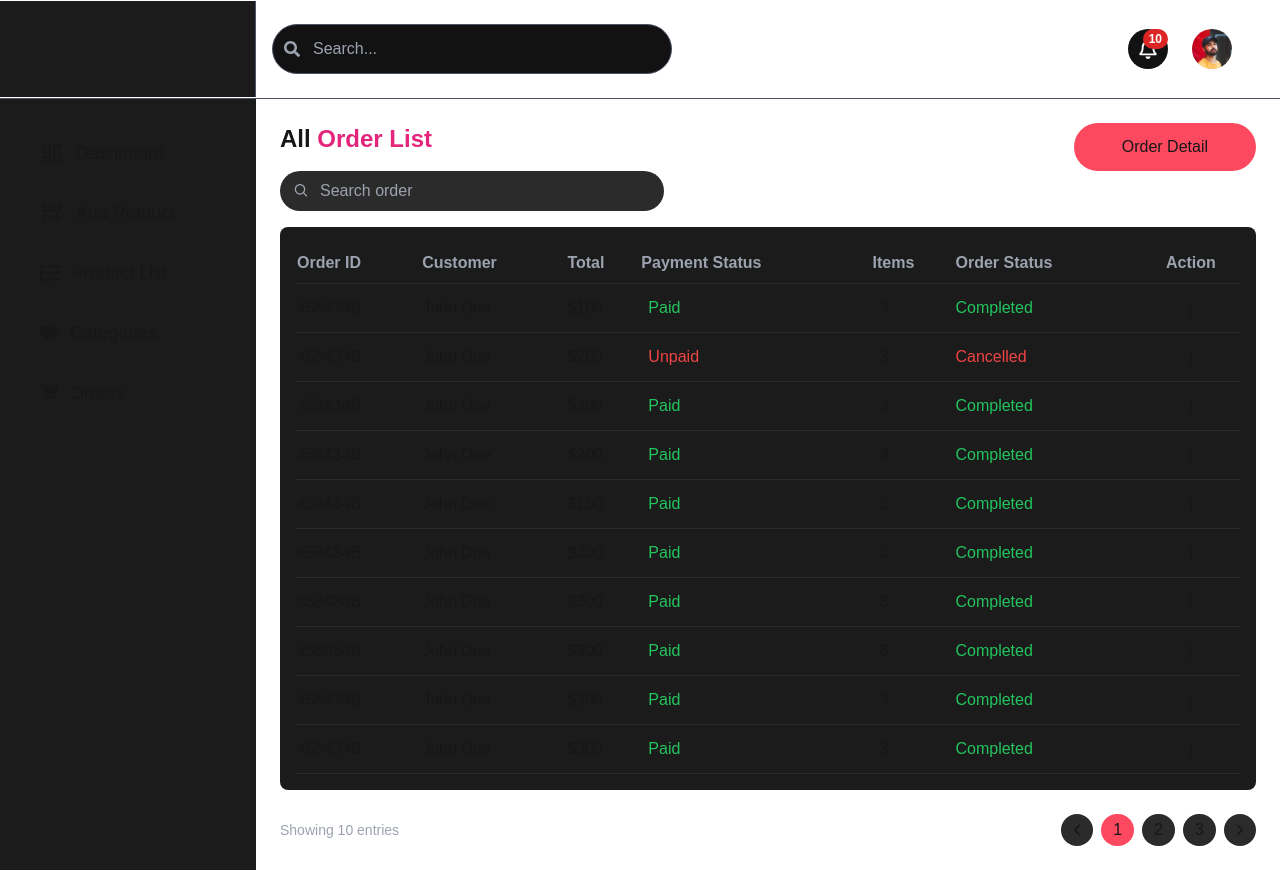
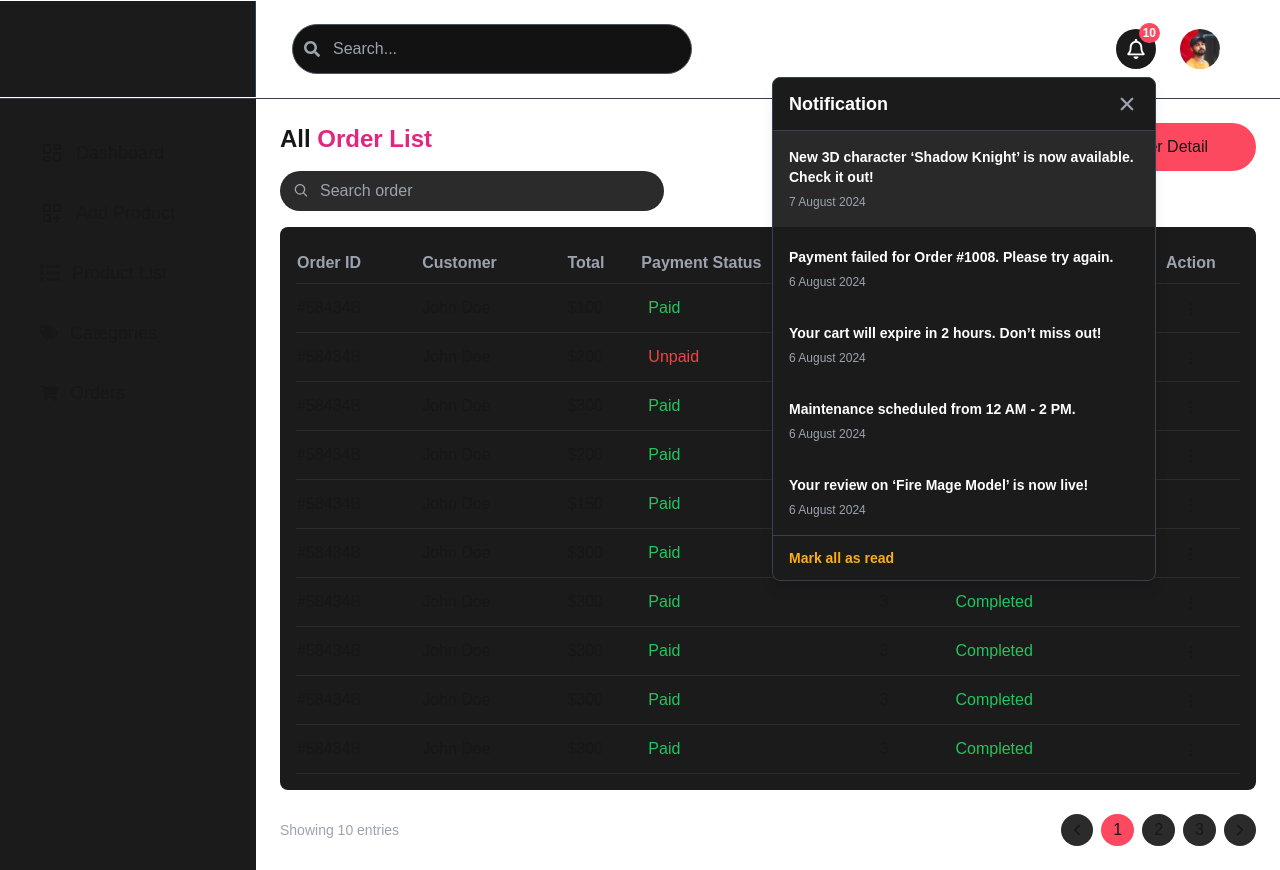
Before and after one commit to hussaindev99/Game-Character, a Next.js app: page /Orders in a window 1280 px wide. Both pictures are taken after a click on the button "10". Built offline with nearby package versions, Linux system fonts and the light colour scheme.

Commit message:
navbar upgrade

```diff
--- a/app/(component)/dashboardnavbar/Navbars.js
+++ b/app/(component)/dashboardnavbar/Navbars.js
@@ -1,66 +1,145 @@
 "use client";
-import React, { useState, useEffect, useRef } from "react";
+import React, { useState, useRef, useEffect } from "react";
 import { FaRegBell, FaChevronDown, FaSearch } from "react-icons/fa";
+import { IoClose } from "react-icons/io5";
 import Image from "next/image";
 import logomaan from "@/public/image/logoman.png";
+import Link from "next/link";
 
 const Navbars = () => {
   const [isDropdownOpen, setIsDropdownOpen] = useState(false);
-  const dropdownRef = useRef(null); // Ref for the dropdown
+  const [isNotificationOpen, setIsNotificationOpen] = useState(false);
+  const [isMenuOpen, setIsMenuOpen] = useState(false);
 
-  // Close dropdown if clicked outside
+  const dropdownRef = useRef(null);
+  const notificationRef = useRef(null);
+
+  // Close Notification Panel when clicking outside
   useEffect(() => {
-    const handleClickOutside = (event) => {
-      if (dropdownRef.current && !dropdownRef.current.contains(event.target)) {
-        setIsDropdownOpen(false); // Close dropdown
+    const handleOutsideClick = (event) => {
+      if (
+        notificationRef.current &&
+        !notificationRef.current.contains(event.target)
+      ) {
+        setIsNotificationOpen(false);
       }
     };
 
-    document.addEventListener("mousedown", handleClickOutside);
+    document.addEventListener("mousedown", handleOutsideClick);
     return () => {
-      document.removeEventListener("mousedown", handleClickOutside);
+      document.removeEventListener("mousedown", handleOutsideClick);
     };
   }, []);
 
   return (
-    <div className="w-full flex items-center border-b border-gray-600 ">
+    <div className="w-full flex items-center border-b border-gray-700">
       {/* Left Panel */}
-      <div className="w-[20%] bg-[#1b1b1b] h-24 border-r border-gray-600"></div>
+      <div className="w-[20%] bg-[#1b1b1b] h-24 border-r border-gray-700"></div>
 
       {/* Header Content */}
-      <div className="w-[80%] py-6 flex justify-between items-center px-4">
+      <div className="w-[80%] py-6 flex justify-between items-center px-9">
+        {/* Mobile Menu Icon */}
+        <div
+          className="lg:hidden text-white cursor-pointer"
+          onClick={() => setIsMenuOpen(!isMenuOpen)}
+        >
+          {isMenuOpen ? (
+            <IoClose className="text-3xl" />
+          ) : (
+            <FaChevronDown className="text-3xl" />
+          )}
+        </div>
+
         {/* Search Bar */}
         <div className="relative w-[50%] max-w-[400px]">
           <span className="absolute left-3 top-1/2 transform -translate-y-1/2 text-gray-400">
-            <FaSearch className="text-gray-400" />
+            <FaSearch />
           </span>
           <input
             type="text"
             placeholder="Search..."
-            className="w-full pl-10 p-3 rounded-full bg-[#121212] border border-gray-600 text-white placeholder-gray-400 focus:outline-none focus:border-[#e3257c] transition duration-300"
+            className="w-full pl-10 p-3 rounded-full bg-[#121212] border border-gray-600 text-white placeholder-gray-400 focus:outline-none focus:border-red-600 transition duration-300"
           />
         </div>
 
         {/* Profile Section */}
         <div className="flex items-center space-x-6">
           {/* Notification Bell */}
-          <div className="relative">
-            <button className="relative w-10 h-10 bg-[#121212] rounded-full flex items-center justify-center hover:bg-[#292929] transform hover:scale-110 transition duration-300">
+          <div className="relative" ref={notificationRef}>
+            <button
+              onClick={() => setIsNotificationOpen(!isNotificationOpen)}
+              className="relative w-10 h-10 bg-[#1b1b1b] rounded-full flex items-center justify-center hover:bg-[#292929] transform hover:scale-110 transition duration-300"
+            >
               <FaRegBell className="text-white text-xl" />
-              <span className="absolute top-0 right-0 bg-red-600 text-white text-xs font-bold px-1.5 py-0.5 rounded-full">
+              <span className="absolute -top-1.5 -right-1 bg-[#FD4960] text-white text-xs font-bold px-1 py-0.5 rounded-full">
                 10
               </span>
             </button>
+
+            {/* Notification Panel */}
+            {isNotificationOpen && (
+              <div className="absolute top-12 right-0 w-96 bg-[#1b1b1b] text-white border border-gray-700 rounded-lg shadow-lg z-50">
+                {/* Panel Header */}
+                <div className="flex justify-between items-center px-4 py-3 border-b border-gray-700">
+                  <h3 className="text-lg font-semibold">Notification</h3>
+                  <button
+                    onClick={() => setIsNotificationOpen(false)}
+                    className="text-gray-400 hover:text-white transition duration-300"
+                  >
+                    <IoClose className="text-2xl" />
+                  </button>
                 </div>
 
-          {/* Profile Picture and Dropdown */}
-          <div className="relative flex items-center space-x-2"  onClick={() => setIsDropdownOpen(!isDropdownOpen)}>
-            {/* Profile Image with Click Toggle */}
-            <div className="flex items-center cursor-pointer">
+                {/* Notification Items */}
+                <ul className="text-sm">
+                  <li className="p-4 bg-[#292929] mb-1">
+                    <p className="font-semibold mb-1">
+                      {" New 3D character ‘Shadow Knight’ is now available. Check it out!"}
+                    </p>
+                    <span className="text-xs text-gray-400">7 August 2024</span>
+                  </li>
+                  <li className="p-4 hover:bg-[#292929] cursor-pointer transition">
+                    <p className="font-semibold mb-1">
+                      Payment failed for Order #1008. Please try again.
+                    </p>
+                    <span className="text-xs text-gray-400">6 August 2024</span>
+                  </li>
+                  <li className="p-4 hover:bg-[#292929] cursor-pointer transition">
+                    <p className="font-semibold mb-1">
+                      {"Your cart will expire in 2 hours. Don’t miss out!"}
+                    </p>
+                    <span className="text-xs text-gray-400">6 August 2024</span>
+                  </li>
+                  <li className="p-4 hover:bg-[#292929] cursor-pointer transition">
+                    <p className="font-semibold mb-1">
+                      Maintenance scheduled from 12 AM - 2 PM.
+                    </p>
+                    <span className="text-xs text-gray-400">6 August 2024</span>
+                  </li>
+                  <li className="p-4 hover:bg-[#292929] cursor-pointer transition">
+                    <p className="font-semibold mb-1">
+                      {"Your review on ‘Fire Mage Model’ is now live!"}
+                    </p>
+                    <span className="text-xs text-gray-400">6 August 2024</span>
+                  </li>
+                </ul>
+
+                {/* Footer */}
+                <div className="px-4 py-3 border-t border-gray-700 text-[#FBAE17] text-sm font-semibold cursor-pointer hover:text-[#ffca5f] transition duration-300">
+                  Mark all as read
+                </div>
+              </div>
+            )}
+          </div>
+
+          {/* Profile Image with Dropdown */}
           <div
-                className="w-10 h-10 bg-[#121212] rounded-full overflow-hidden hover:shadow-lg transform hover:scale-110 transition duration-300"
-                // Toggle dropdown on click
+            className="relative flex items-center space-x-2 cursor-pointer"
+            onMouseEnter={() => setIsDropdownOpen(true)}
+            onMouseLeave={() => setIsDropdownOpen(false)}
+            ref={dropdownRef}
           >
+            <div className="w-10 h-10 bg-[#121212] rounded-full overflow-hidden hover:shadow-lg transform hover:scale-110 transition duration-300">
               <Image
                 src={logomaan}
                 alt="User Profile"
@@ -69,33 +148,41 @@ const Navbars = () => {
                 className="object-cover"
               />
             </div>
-            </div>
-            {/* Chevron Icon with Hover Effect */}
-            <div
-              className="text-white ml-2 cursor-pointer "
-            >
-              <FaChevronDown className="text-white ml-2" />
-            </div>
-          </div>
 
-          {/* Dropdown Menu (Visible on Click) */}
-          <div
-            ref={dropdownRef}
-            className={`absolute top-12 right-0 bg-[#121212] shadow-lg rounded-lg w-40 opacity-0 transition-all duration-300 ease-in-out ${
-              isDropdownOpen ? "opacity-100 translate-y-0" : "opacity-0 translate-y-2"
+            <FaChevronDown
+              className={`text-white transition-transform duration-300 ${
+                isDropdownOpen ? "rotate-180" : ""
               }`}
-          >
-            <ul className="text-white text-sm">
-              <li className="px-4 py-2 hover:bg-[#292929] cursor-pointer rounded-lg transition-colors duration-300">
-                Profile
+            />
+
+            {/* Dropdown Menu */}
+            {isDropdownOpen && (
+              <div className="absolute top-10 right-0 bg-[#1b1b1b] border border-gray-600 shadow-lg rounded-lg w-40 z-50">
+                <ul className="text-white text-sm py-[10%]">
+                  <li>
+                    <span className="px-4 mx-[10%] py-2 hover:bg-[#292929] flex items-center space-x-2 cursor-pointer rounded-lg transition-colors duration-300">
+                     <Link href="/Dashboard/UserDashboard">Profile </Link>
+                    </span>
                   </li>
-              <li className="px-4 py-2 hover:bg-[#292929] cursor-pointer transition-colors duration-300">
-                Settings
+                  <li>
+                    <span className="px-4 mx-[10%] py-2 hover:bg-[#292929] flex items-center space-x-2 cursor-pointer rounded-lg transition-colors duration-300">
+
+                    <Link href="/Dashboard/Wishlist"> Wish List </Link>
+                    </span>
                   </li>
-              <li className="px-4 py-2 hover:bg-[#292929] cursor-pointer rounded-lg transition-colors duration-300">
-                Logout
+                  <li>
+                    <span className="px-4 mx-[10%] py-2 hover:bg-[#292929] flex items-center space-x-2 cursor-pointer rounded-lg transition-colors duration-300">
+                     <Link href="/Orders">Orders</Link>
+                    </span>
+                  </li>
+                  <li>
+                    <span className="px-4 mx-[10%] py-2 hover:bg-[#292929] flex items-center space-x-2 cursor-pointer rounded-lg transition-colors duration-300">
+                      Log Out
+                    </span>
                   </li>
                 </ul>
+              </div>
+            )}
           </div>
         </div>
       </div>
--- a/app/Dashboard/page.js
+++ b/app/Dashboard/page.js
@@ -356,7 +356,7 @@ const Dashboard = () => {
                         </span>
                       </td>
                       <td className="py-3 px-4 text-right">
-                        <button className="bg-gray-700 p-2 rounded-full">
+                        <button className="bg-[#1b1b1b] p-2 rounded-full">
                           <i className="fa fa-ellipsis-h text-white">
                             <BsThreeDotsVertical />
                           </i>
```
Also changed, not shown: app/(component)/navbar/Navbar.js (+41 -39 lines). Lines whose indentation alone changed are shown as unchanged.
